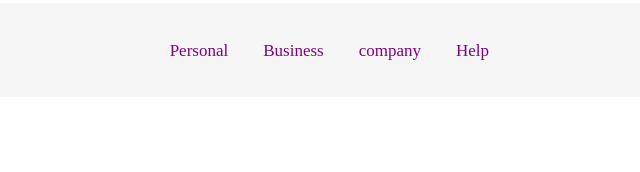
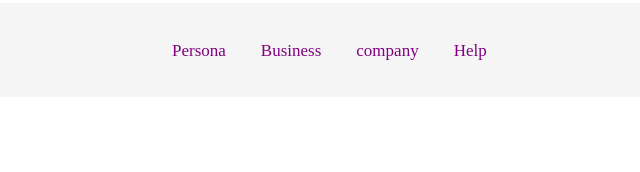
Before and after one commit to abisola29/kuda-rep, a plain HTML site: page index.html in a window 1280 px wide. Shown: the top 172 px of the page, 234-874 px from the left. Drawn offline with Linux system fonts and the light colour scheme.

Commit message:
testing update

```diff
--- a/index.html
+++ b/index.html
@@ -13,7 +13,7 @@
             <div class="navbar">
         <img src="images/fake.png" alt="" class="logo">
         <ul class="menulist">
-            <li><a href="#">Personal</a></li>
+            <li><a href="#">Persona</a></li>
             <li><a href="#">Business</a></li>
             <li><a href="#">company</a></li>
             <li><a href="#">Help</a></li>
```
